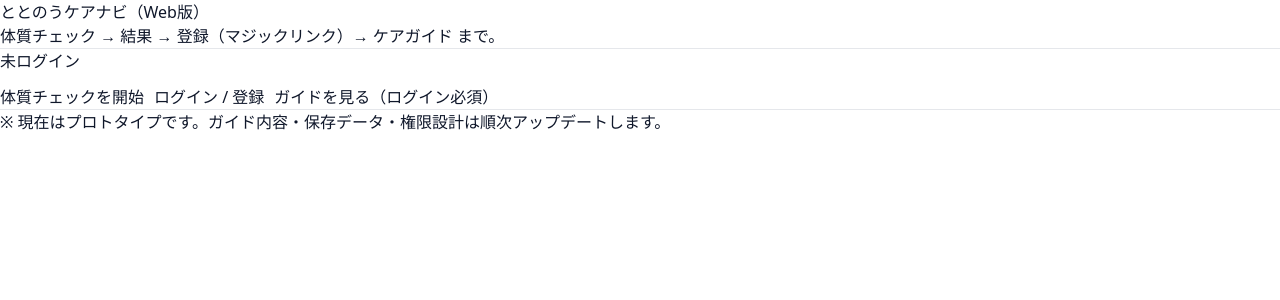
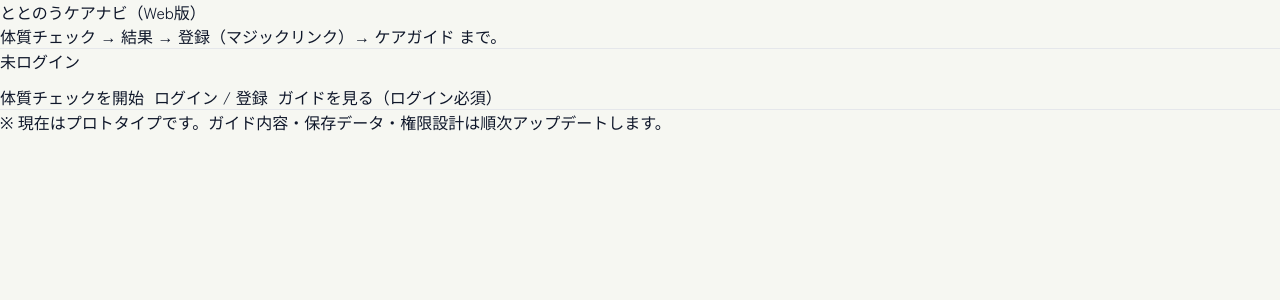
Before and after one commit to totonoucare/totonoucare-webapp, a Next.js app: page / in a window 1280 px wide. Shown: the top 300 px of the page. Built offline with nearby package versions, Linux system fonts and the light colour scheme; no server answers.

Commit message:
Update globals.css

```diff
--- a/app/globals.css
+++ b/app/globals.css
@@ -2,7 +2,24 @@
 @tailwind components;
 @tailwind utilities;
 
-/* ここは“最小限だけ”残す（増やしすぎない） */
-html, body {
-  height: 100%;
+html, body { height: 100%; }
+
+/* Design tokens */
+:root{
+  --bg: #f6f7f2;
+  --panel: #ffffff;
+  --mint: #E9EDDD;
+  --accent: #6a9770;
+  --accent-ink: #31543a;
 }
+
+@layer base {
+  body {
+    font-family: var(--font-zenkaku), ui-sans-serif, system-ui, -apple-system, "Segoe UI", sans-serif;
+  }
+}
+
+@layer utilities {
+  .bg-app { background: var(--bg); }
+  .font-app { font-family: var(--font-zenkaku), ui-sans-serif, system-ui, sans-serif; }
+}
```
